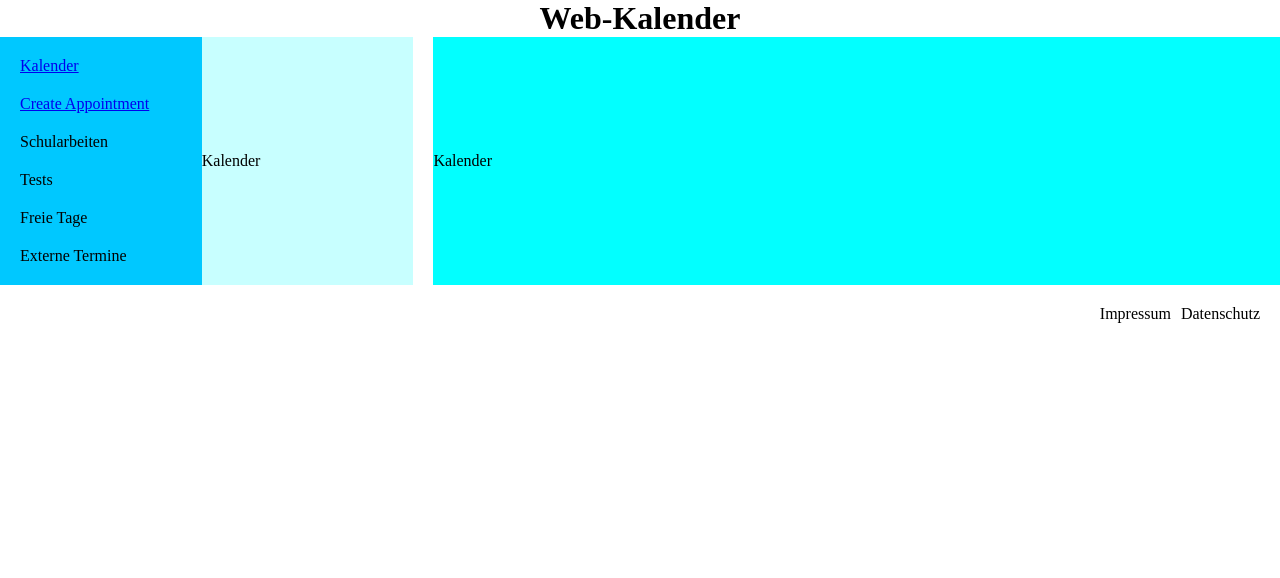
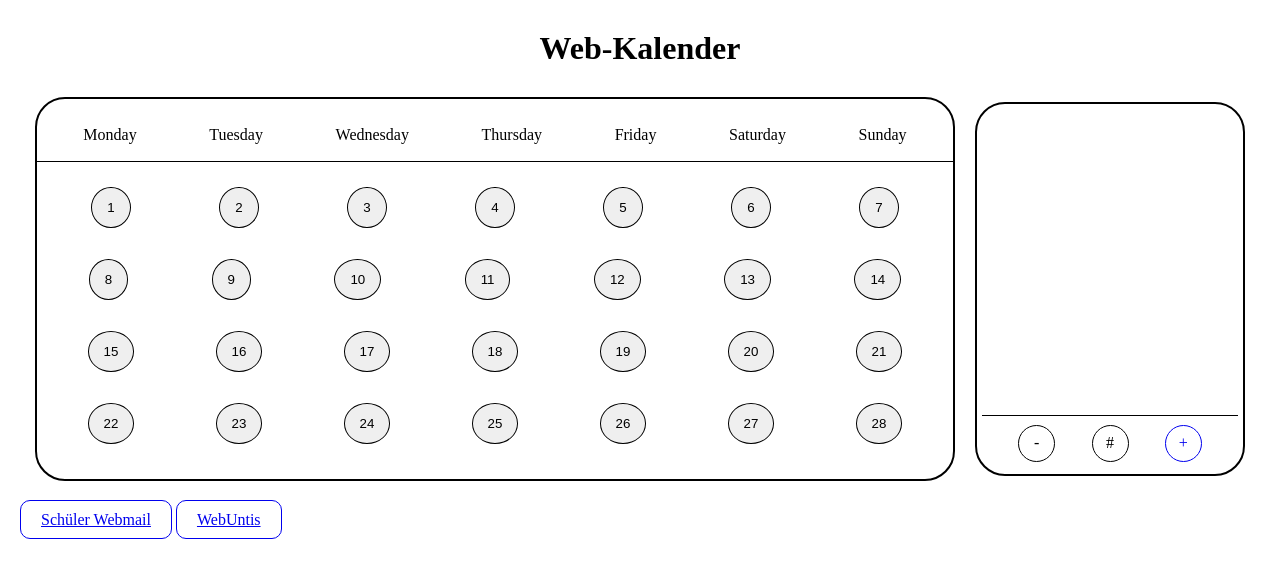
Before and after one commit to taktischer/web_calendar, a Django app: page / in a window 1280 px wide. Shown: the top 578 px of the page. Run offline with Django 4.2, Linux system fonts and the light colour scheme.

Commit message:
designed templates
Designed:
- base.html
- index.html
- appointment_create.html

```diff
--- a/static/appointment.css
+++ b/static/appointment.css
@@ -1,5 +1,9 @@
 #create-appointment-form {
     padding: 20px;
+    display: flex;
+    flex-direction: column;
+    justify-content: center;
+    gap: 20px;
 }
 
 input:not(#submit-appointment), textarea {
@@ -10,6 +14,8 @@ input:not(#submit-appointment), textarea {
 
 #submit-appointment {
     padding: 5px 10px;
+    border: 1px solid;
+    border-radius: 10px;
 }
 
 p {
--- a/static/styles.css
+++ b/static/styles.css
@@ -1,63 +1,124 @@
 * {
     margin: 0px;
     padding: 0px;
+}
+
+.button {
+    cursor: pointer;
+    text-decoration: none;
 }
 
 #title {
     display: flex;
     justify-content: center;
     align-items: center;
-}
-
-main {
-    display: flex;
-    width: 100%;
-}
-
-#sidenavbar {
-    display: flex;
-    flex-direction: column;
-    justify-content: center;
-    align-items: flex-start;
-    padding: 20px;
-    gap: 20px;
-    width: 15%;
-    background-color: rgb(0, 200, 255);
+    padding: 30px 0px;
 }
 
 #content {
     width: 100%;
+    display: flex;
+    justify-content: center;
+    align-items: center;
+    gap: 20px;
 }
 
-#index-container {
-    display: flex;
-    gap: 20px;
-    width: 100%;
-    height: 100%;
-}
-
-#index-left{
-    width: 20%;
-    background-color: rgb(200, 255, 255);
+#calendar {
+    width: 70%;
+    height: 45vh;
+    border: 2px solid;
+    border-radius: 30px;
+    overflow: hidden;
+    padding: 10px 10px;
     display: flex;
     flex-direction: column;
     justify-content: center;
-    align-items: flex-start;
+    align-items: center;
 }
 
-#index-right {
-    width: 80%;
-    background-color: rgb(2, 255, 255);
+#calendar-header {
+    height: 10%;
+    width: 100%;
+    display: flex;
+    justify-content: space-around;
+    align-items: center;
+    border-bottom: 1px solid;
+    padding: 10px;
+}
+
+#calendar-main {
+    height: 90%;
+    width: 100%;
     display: flex;
     flex-direction: column;
-    justify-content: center;
-    align-items: flex-start;
+    justify-content: space-around;
+    align-items: center;
+    padding: 10px;
 }
 
-#legal-footer {
+.calendar-week {
+    height: 100%;
+    width: 100%;
     display: flex;
-    justify-content: right;
+    justify-content: space-around;
     align-items: center;
+}
+
+.calendar-day-button {
+    padding: 12px 15px;
+    border: 1px solid;
+    border-radius: 100%;
+}
+
+#appointments {
+    width: 20%;
+    height: 45vh;
+    border: 2px solid;
+    border-radius: 30px;
+    overflow: hidden;
+    padding: 5px;
+}
+
+#appointments-list {
+    width: 100%;
+    height: 85%;
+}
+
+#appointments-buttons {
+    width: 100%;
+    height: 15%;
+    display: flex;
+    justify-content: space-evenly;
+    align-items: center;
+    flex-direction: row-reverse;
+    border-top: 1px solid;
+}
+
+.appointment-button {
+    width: 15px;
+    height: 15px;
+    border: 1px solid;
+    border-radius: 100%;
+    padding: 10px 10px;
+    display: flex;
+    align-items: center;
+    justify-content: center;
+}
+
+#footer {
+    width: 100%;
+    display: flex;
+    align-items: center;
+    padding: 10px 0px;
+}
+
+#school-links-container {
     padding: 20px;
-    gap: 10px;
+    gap: 5px;
 }
+
+.school-link {
+    padding: 10px 20px;
+    border: 1px solid;
+    border-radius: 10px;
+}
--- a/templates/appointment_create.html
+++ b/templates/appointment_create.html
@@ -1,8 +1,10 @@
 {% extends 'base.html' %}
 {% load static %}
 
+{% block head %}
+{% endblock %}
+
 {% block content %}
-    <link rel="stylesheet" href="{% static 'appointment/../static/appointment.css' %}">
     <form method="post" id="create-appointment-form">
         {% csrf_token %}
         {{ form.as_p }}
--- a/templates/base.html
+++ b/templates/base.html
@@ -6,28 +6,21 @@
     <meta charset="UTF-8">
     <title>Calendar App</title>
     <link rel="stylesheet" href="{% static 'styles.css' %}">
+    <link rel="stylesheet" href="{% static 'appointment.css' %}">
 </head>
 <body>
     <header id="title">
         <h1>Web-Kalender</h1>
     </header>
-    <main>
-        <div id="sidenavbar">
-            <a href="{% url 'index' %}">Kalender</a>
-            <a href="{% url 'appointment-create' %}">Create Appointment</a>
-            <a>Schularbeiten</a>
-            <a>Tests</a>
-            <a>Freie Tage</a>
-            <a>Externe Termine</a>
+    <main id="content">
+        {% block content %}
+        {% endblock %}
+    </main>
+    <footer id="footer">
+        <div id="school-links-container">
+            <a href="https://schueler.bulme.at/" class="school-link">Schüler Webmail</a>
+            <a href="https://urania.webuntis.com/WebUntis/?school=bulme#/basic/login" class="school-link">WebUntis</a>
         </div>
-        <div id="content">
-            {% block content %}
-            {% endblock %}
-        </div>
-    </main>
-    <footer id="legal-footer">
-        <a>Impressum</a>
-        <a>Datenschutz</a>
     </footer>
 </body>
 </html>
--- a/templates/index.html
+++ b/templates/index.html
@@ -2,12 +2,63 @@
 {% load static %}
 
 {% block content %}
-    <div id="index-container">
-        <div id="index-left">
-            Kalender
+    <div id="calendar">
+        <header id="calendar-header">
+            <div class="week-day">Monday</div>
+            <div class="week-day">Tuesday</div>
+            <div class="week-day">Wednesday</div>
+            <div class="week-day">Thursday</div>
+            <div class="week-day">Friday</div>
+            <div class="week-day">Saturday</div>
+            <div class="week-day">Sunday</div>
+        </header>
+        <main id="calendar-main">
+            <div class="calendar-week">
+                <button class="calendar-day-button button">1</button>
+                <button class="calendar-day-button button">2</button>
+                <button class="calendar-day-button button">3</button>
+                <button class="calendar-day-button button">4</button>
+                <button class="calendar-day-button button">5</button>
+                <button class="calendar-day-button button">6</button>
+                <button class="calendar-day-button button">7</button>
+            </div>
+            <div class="calendar-week">
+                <button class="calendar-day-button button">8</button>
+                <button class="calendar-day-button button">9</button>
+                <button class="calendar-day-button button">10</button>
+                <button class="calendar-day-button button">11</button>
+                <button class="calendar-day-button button">12</button>
+                <button class="calendar-day-button button">13</button>
+                <button class="calendar-day-button button">14</button>
+            </div>
+            <div class="calendar-week">
+                <button class="calendar-day-button button">15</button>
+                <button class="calendar-day-button button">16</button>
+                <button class="calendar-day-button button">17</button>
+                <button class="calendar-day-button button">18</button>
+                <button class="calendar-day-button button">19</button>
+                <button class="calendar-day-button button">20</button>
+                <button class="calendar-day-button button">21</button>
+            </div>
+            <div class="calendar-week">
+                <button class="calendar-day-button button">22</button>
+                <button class="calendar-day-button button">23</button>
+                <button class="calendar-day-button button">24</button>
+                <button class="calendar-day-button button">25</button>
+                <button class="calendar-day-button button">26</button>
+                <button class="calendar-day-button button">27</button>
+                <button class="calendar-day-button button">28</button>
+            </div>
+        </main>
+    </div>
+    <div id="appointments">
+        <div id="appointments-list">
+
         </div>
-        <div id="index-right">
-            Kalender
+        <div id="appointments-buttons">
+            <a href="{%  url 'appointment-create' %}" class="appointment-button button" id="appointment-add">+</a>
+            <a class="appointment-button button" id="appointment-edit">#</a>
+            <a class="appointment-button button" id="appointment-delete">-</a>
         </div>
     </div>
 {% endblock %}
```
Also changed, not shown: scripts/scripts.js (added).
